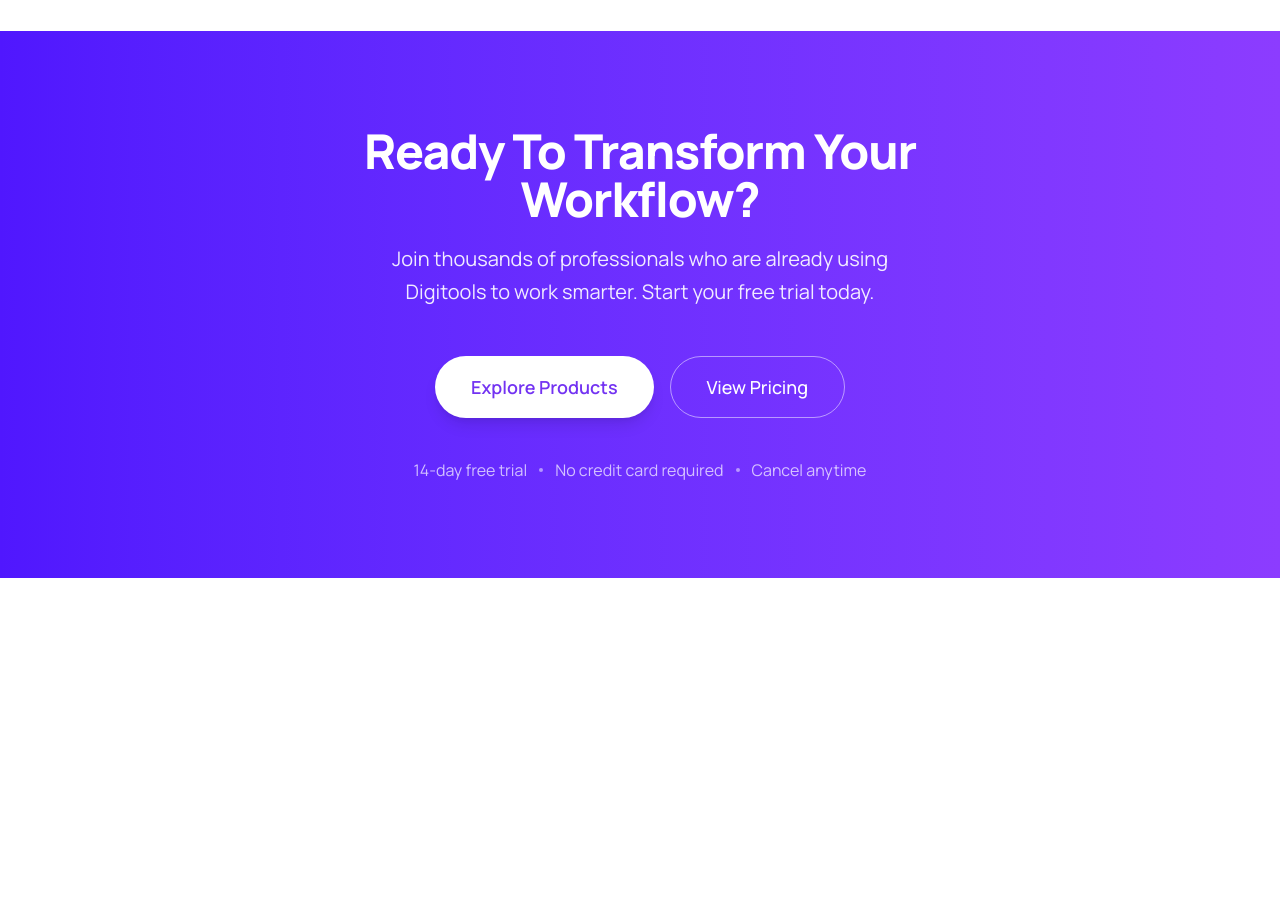
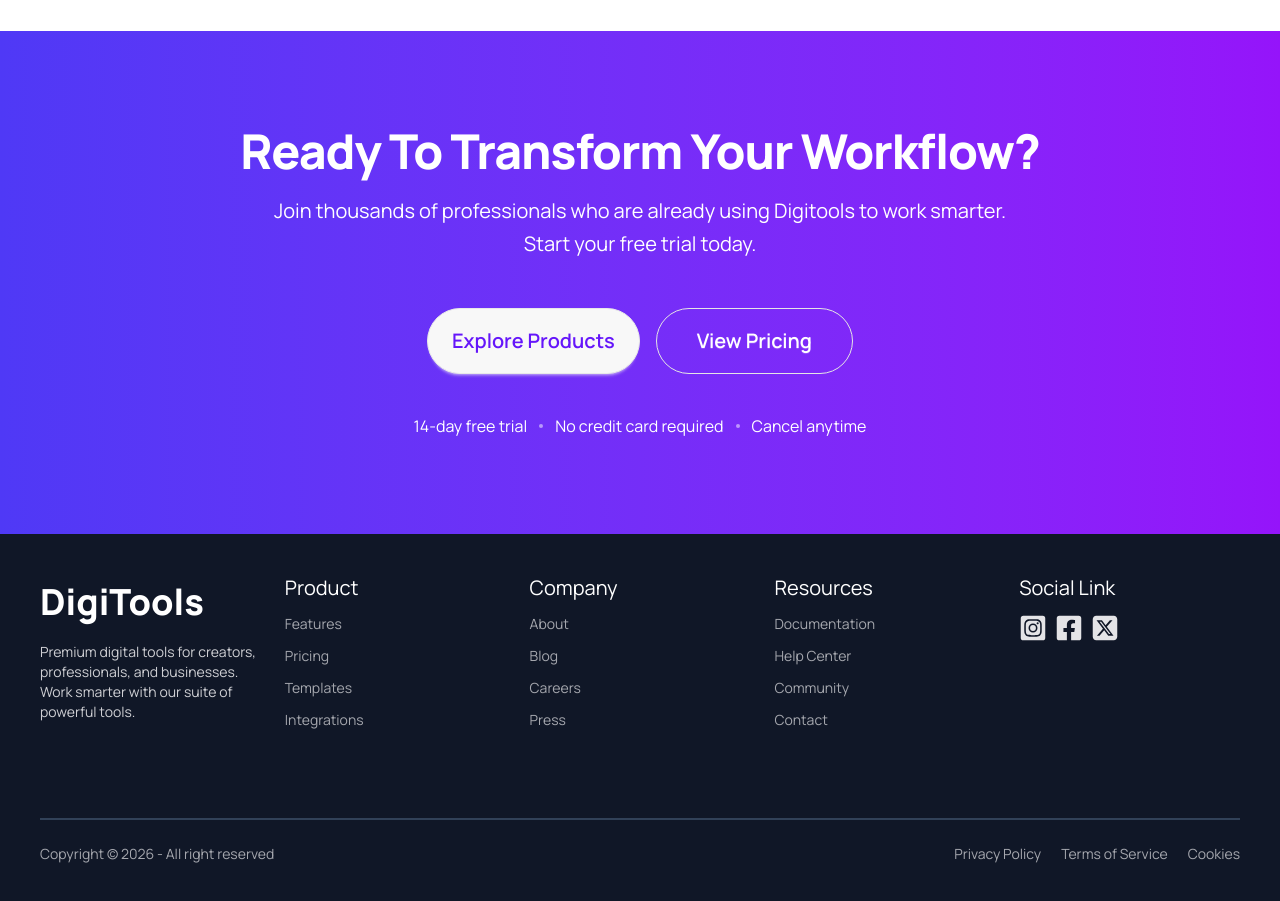
Before and after one commit to arinsarker07-oss/-React-Single-Page-Application, a React (Vite) app: page / in a window 1280 px wide. Shown: the part 1540-2441 px from the top of the page. Before the commit the page ends 2118 px from the top, so only its background shows below. Built offline with nearby package versions, Linux system fonts and the light colour scheme.

Commit message:
footer part done

```diff
--- a/package.json
+++ b/package.json
@@ -13,6 +13,7 @@
     "@tailwindcss/vite": "^4.2.2",
     "react": "^19.2.4",
     "react-dom": "^19.2.4",
+    "react-icons": "^5.6.0",
     "tailwindcss": "^4.2.2"
   },
   "devDependencies": {
--- a/src/App.jsx
+++ b/src/App.jsx
@@ -1,6 +1,7 @@
 
 import './App.css'
 import Banner from './Banner'
+import Footer from './Footer'
 import Navbar from './Navbar'
 import Start from './Start'
 import Transflow from './Transflow'
@@ -15,6 +16,7 @@
      <UserRating></UserRating>
      <Start></Start>
      <Transflow></Transflow>
+     <Footer></Footer>
     </>
   )
 }
--- /dev/null
+++ b/src/Footer.jsx
@@ -0,0 +1,74 @@
+import React from 'react';
+import { FaFacebookSquare, FaInstagramSquare } from 'react-icons/fa';
+import { FaSquareXTwitter } from 'react-icons/fa6';
+;
+
+const Footer = () => {
+    return (
+
+        <footer className="footer sm:footer-horizontal  text-neutral-content  p-10 bg-[#101727]">
+             <div className='container mx-auto'>
+            <div className='grid grid-cols-5 gap-6'>
+                <div className='space-y-3'>
+                    <p className='font-extrabold text-4xl text-white py-2'>DigiTools</p>
+                    <p className='max-w-85 opacity-90'>Premium digital tools for creators, professionals, and businesses. Work smarter with our suite of powerful tools.</p>
+                </div>
+                <nav className='flex flex-col space-y-3 '>
+                    <h6 className=" text-xl text-white">Product</h6>
+                    <a className="link link-hover opacity-70">Features</a>
+                    <a className="link link-hover opacity-70">Pricing</a>
+                    <a className="link link-hover opacity-70">Templates</a>
+                    <a className="link link-hover opacity-70">Integrations</a>
+
+                </nav>
+                <nav className='flex flex-col space-y-3'>
+                    <h6 className=" text-xl text-white">Company</h6>
+                    <a className="link link-hover opacity-70">About</a>
+                    <a className="link link-hover opacity-70">Blog</a>
+                    <a className="link link-hover opacity-70">Careers</a>
+                    <a className="link link-hover opacity-70">Press</a>
+                </nav >
+                <nav className='flex flex-col space-y-3'>
+                    <h6 className=" text-xl text-white">Resources</h6>
+                    <a className="link link-hover opacity-70">Documentation</a>
+                    <a className="link link-hover opacity-70">Help Center</a>
+                    <a className="link link-hover opacity-70">Community</a>
+                    <a className="link link-hover opacity-70">Contact</a>
+                </nav>
+
+
+                <nav className='space-y-3'>
+                    <h6 className=" text-xl text-white">Social Link</h6>
+                    <div className="flex gap-2 ">
+                        <a >
+                            <FaInstagramSquare className='h-7 w-7'  />
+                        </a>
+                        <a >
+                          <FaFacebookSquare className='h-7 w-7' />
+                        </a>
+                        <a>
+                            <FaSquareXTwitter className='h-7 w-7'/>
+                        </a>
+                    </div>
+                </nav>
+            </div>
+
+             <div class="border border-slate-700 w-full md:mt-20"></div>
+             <div className='flex justify-between w-full mt-4'>
+                <div>
+                    <p className='opacity-70'>Copyright © {new Date().getFullYear()} - All right reserved</p>
+                </div>
+                <div className='flex gap-5 '>
+                    <p className='opacity-70'>Privacy Policy</p>
+                    <p className='opacity-70'> Terms of Service  </p>
+                    <p className='opacity-70'> Cookies</p>
+                </div>
+             </div>
+ </div>
+        </footer>
+
+
+    );
+};
+
+export default Footer;
--- a/src/Transflow.jsx
+++ b/src/Transflow.jsx
@@ -2,22 +2,22 @@
 
 const Transflow = () => {
     return (
-        <div className="w-full bg-gradient-to-r from-[#5017FE] to-[#8C3CFF] py-24 px-4 flex flex-col items-center justify-center text-center text-white">
-      <h2 className="text-5xl font-extrabold tracking-tight mb-5 max-w-2xl">
+        <div className="w-full bg-gradient-to-r from-[#4F39F6] to-[#9514FA] py-24 px-4 flex flex-col items-center justify-center text-center text-white">
+      <h2 className="md:text-5xl text-2xl font-extrabold tracking-tight mb-5 ">
         Ready To Transform Your Workflow?
       </h2>
-      <p className="text-white/90 text-xl leading-relaxed mb-12 max-w-xl">
-        Join thousands of professionals who are already using Digitools to work smarter. Start your free trial today.
+      <p className="text-white md:text-xl leading-relaxed mb-12">
+        Join thousands of professionals who are already using Digitools to work smarter. <br /> Start your free trial today.
       </p>
       <div className="flex gap-4 mb-10">
-        <button className="bg-white text-[#7333F2] font-semibold text-lg px-9 py-4 rounded-full shadow-lg hover:shadow-xl hover:scale-105 transition duration-300 ease-in-out">
+        <button className="btn rounded-full md:px-6 md:py-8 text-[#6414fafd] text-xl">
           Explore Products
         </button>
-        <button className="bg-transparent text-white font-medium text-lg px-9 py-4 rounded-full border border-white/50 hover:bg-white/10 transition duration-300 ease-in-out">
+        <button className="btn rounded-full md:px-10 md:py-8 text-xl btn-soft bg-transparent text-white ">
           View Pricing
         </button>
       </div>
-      <div className="flex items-center gap-3 text-white/70 text-base">
+      <div className="flex items-center gap-3 text-white text-base">
         <span>14-day free trial</span>
         <span className="w-1 h-1 rounded-full bg-white/50"></span>
         <span>No credit card required</span>
```
Also changed, not shown: 1 other file (tests, documents, lock files or other folders).
